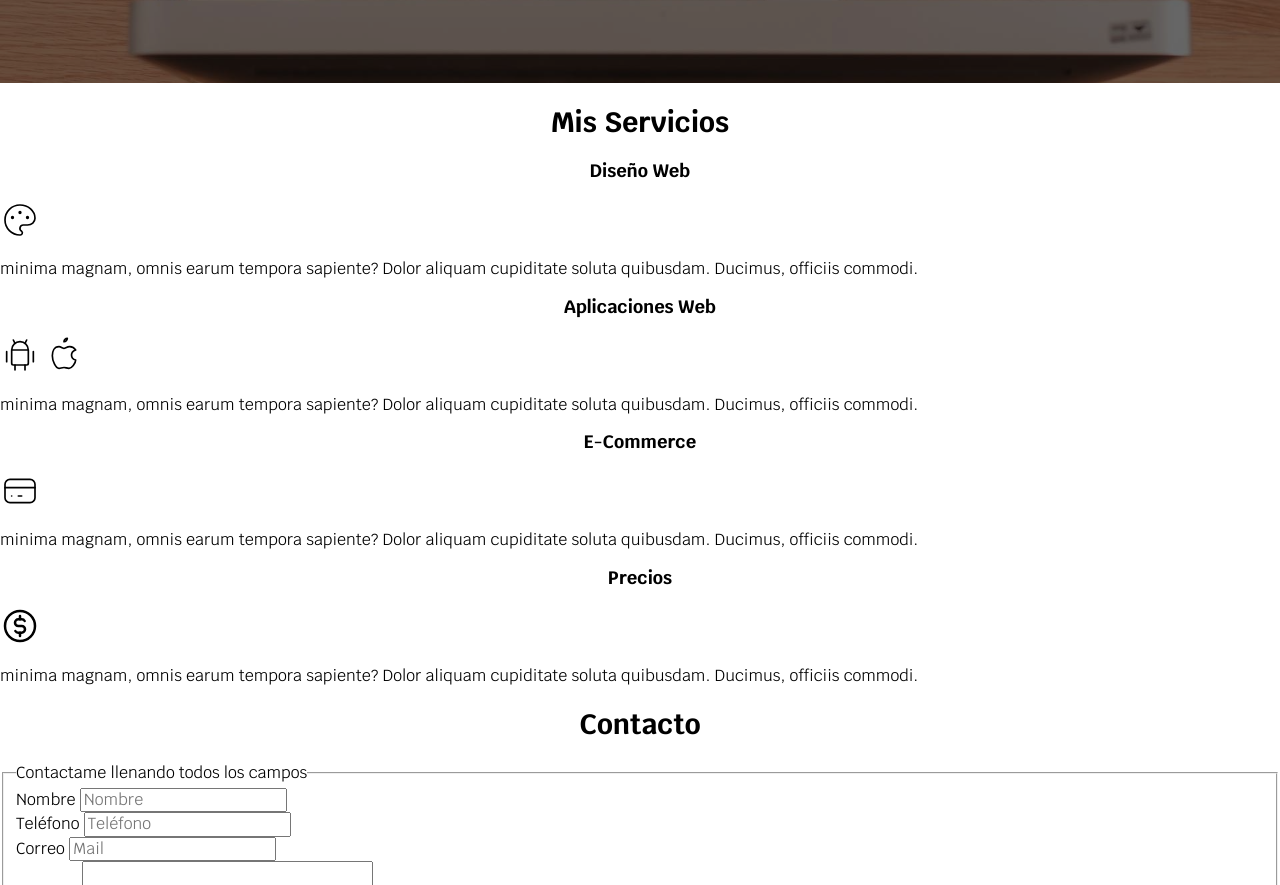
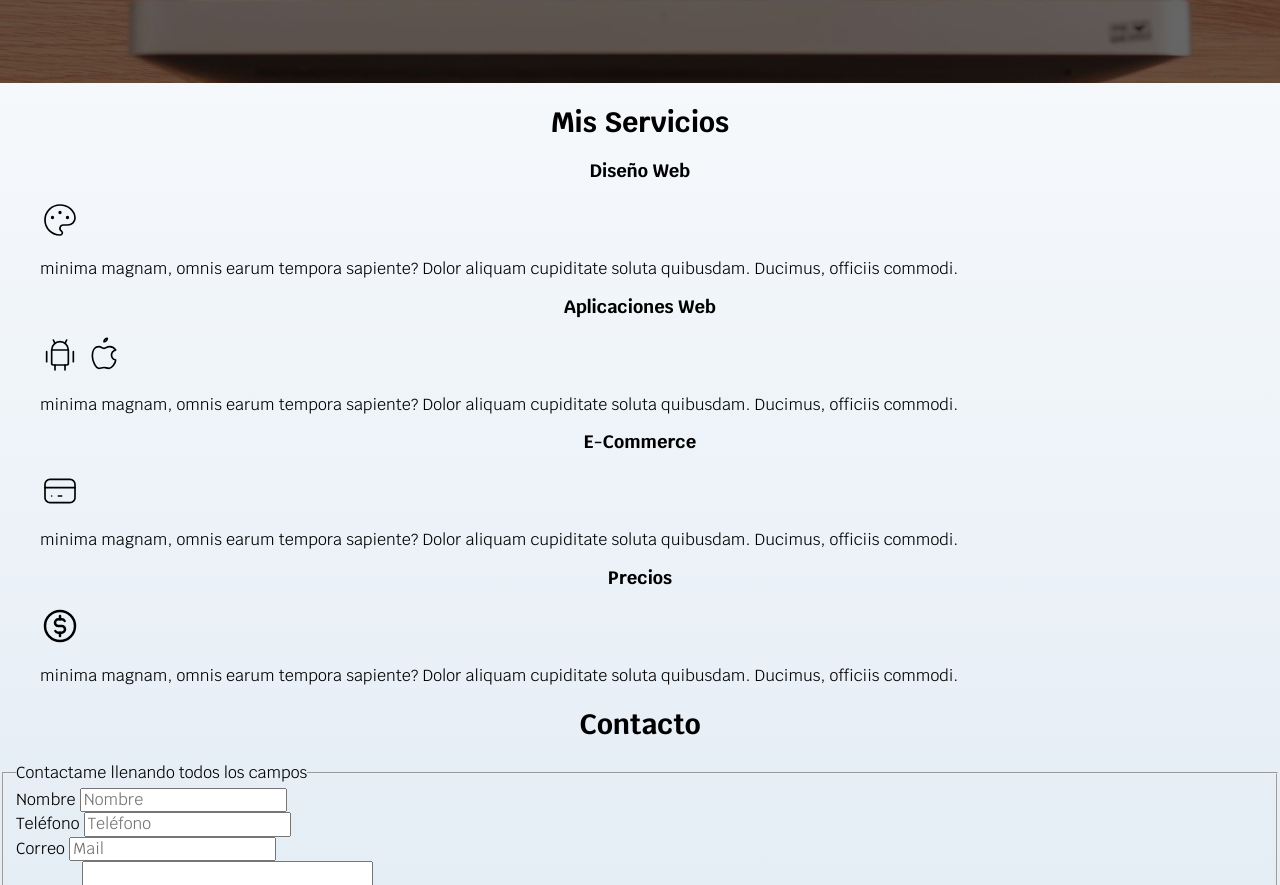
Before and after one commit to omard97/Pagina-Web-N1, a plain HTML site: page index.html in a window 1280 px wide. Shown: the part 505-1390 px from the top of the page. Drawn offline with Linux system fonts and the light colour scheme.

Commit message:
Degradados con CSS

```diff
--- a/CSS/style.css
+++ b/CSS/style.css
@@ -4,6 +4,7 @@
     --primario: #ffc107;
     --secundario: #0097a7;
     --terciario: #757575;
+    --grisClaro: #dfe9f3
 }
 
 html {
@@ -17,6 +18,7 @@ html {
 body {
     font-size: 16px;
     font-family: 'Krub', sans-serif;
+    background-image: linear-gradient(to top, var(--grisClaro) 0%, var(--blanco) 90%);
 }
 
 h1{
--- a/index.html
+++ b/index.html
@@ -57,7 +57,7 @@
 
     </section>
 
-    <main>
+    <main class="contenedor">
         <!-- Contenido principal -->
         <h2>Mis Servicios</h2>
 
```
